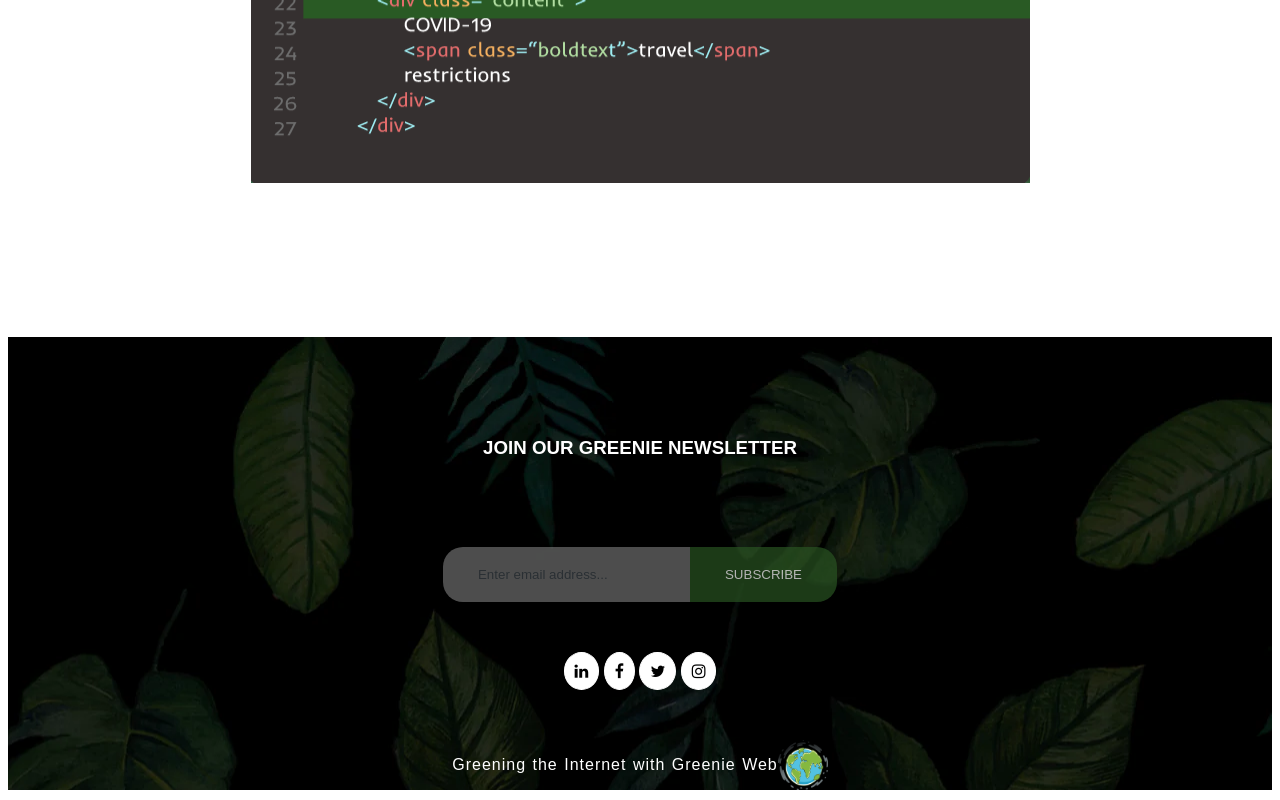
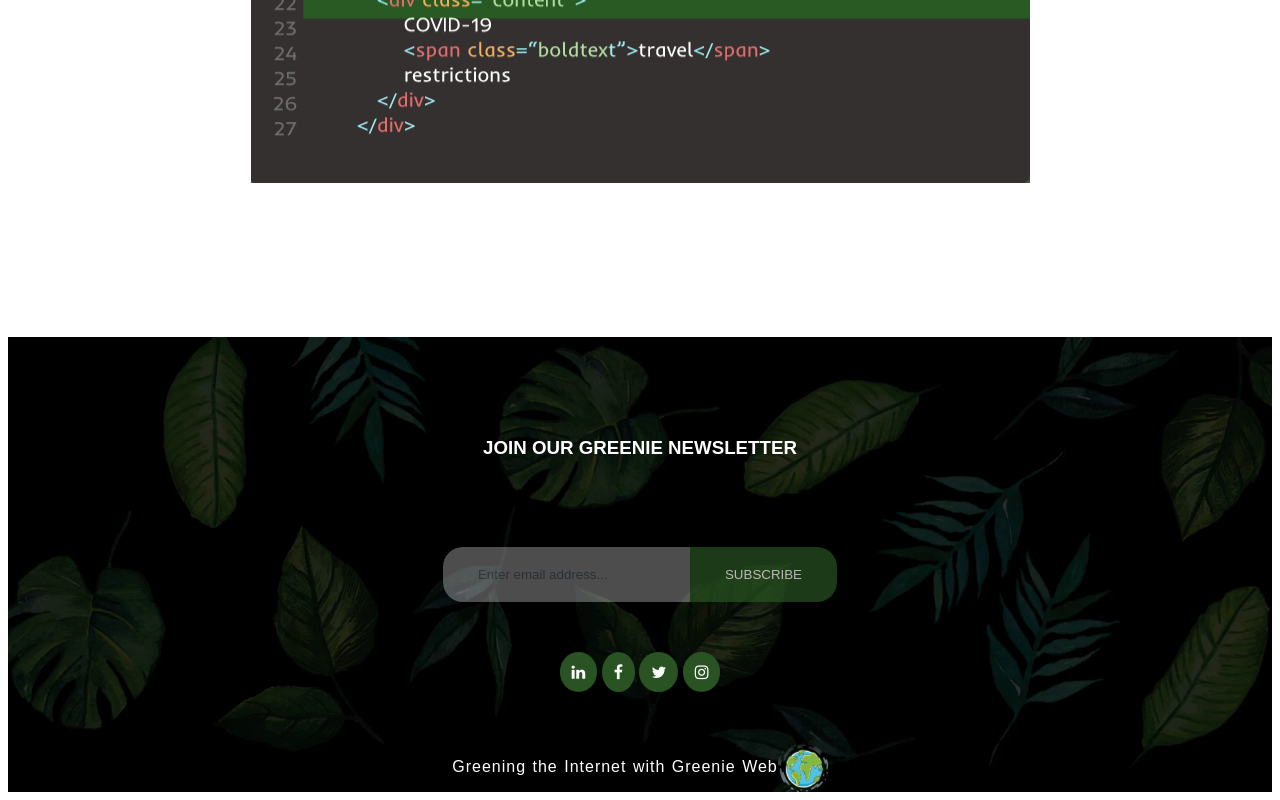
Before and after one commit to kemedian/Greenie, a plain HTML site: page index.html in a window 1280 px wide. Shown: the part 4958-5758 px from the top of the page. Drawn offline with Linux system fonts and the light colour scheme.

Commit message:
5th-commit

```diff
--- a/style.css
+++ b/style.css
@@ -1,3 +1,4 @@
+
 
 body {
   font-family: "Poppins", sans-serif;
@@ -254,8 +255,12 @@
   text-align: center;
 
   margin-top: 150px;
- background-image: url("/assets/background.webp");
+  background-image: url("/assets/background.webp");
   background-repeat: no-repeat;
+  background-size: cover;
+
+
+
 }
 .email-input {
   padding-top: 70px;
@@ -303,6 +308,10 @@
   display: flex;
   justify-content: center;
   margin-top: 50px;
+
+
+
+
 }
 .last-image {
   width: 50px;
@@ -313,26 +322,33 @@
   color: #fff;
 }
 .linkedin {
-  border: 1px solid white;
+  border: none;
   border-radius: 50%;
-  background: #fff;
-  padding: 10px;
+  background: #295322;
+  padding: 12px;
+  color: #fff;
 }
 .fb {
-  border: 1px solid white;
+  border: none;
   border-radius: 50%;
-  background: #fff;
-  padding: 10px;
+  background: #295322;
+  padding: 12px;
+  color: #fff;
 }
 .ig{
-  border: 1px solid white;
+  border: none;
   border-radius: 50%;
-  background: #fff;
-  padding: 10px;
+  background: #295322;
+  padding: 12px;
+  color: #fff;
 }
 .twitter{
-  border: 1px solid white;
+  border: none;
   border-radius: 50%;
-  background: #fff;
-  padding: 10px;
+  background: #295322;
+  padding: 12px;
+  color: #fff;
 }
+form {
+
+}
```
